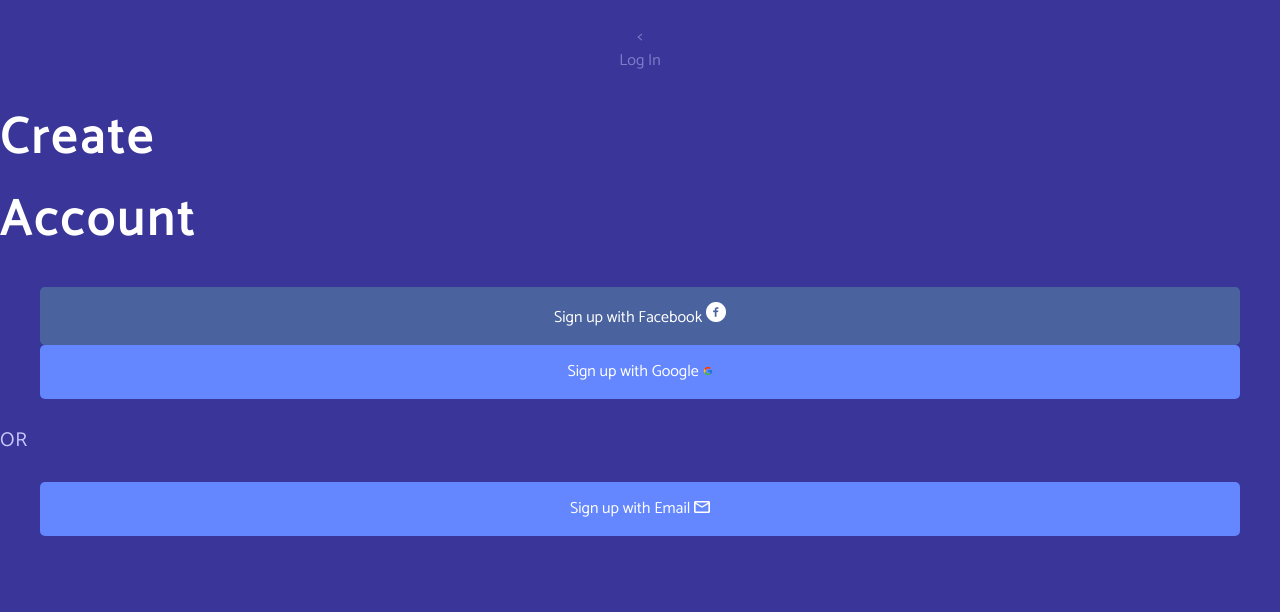
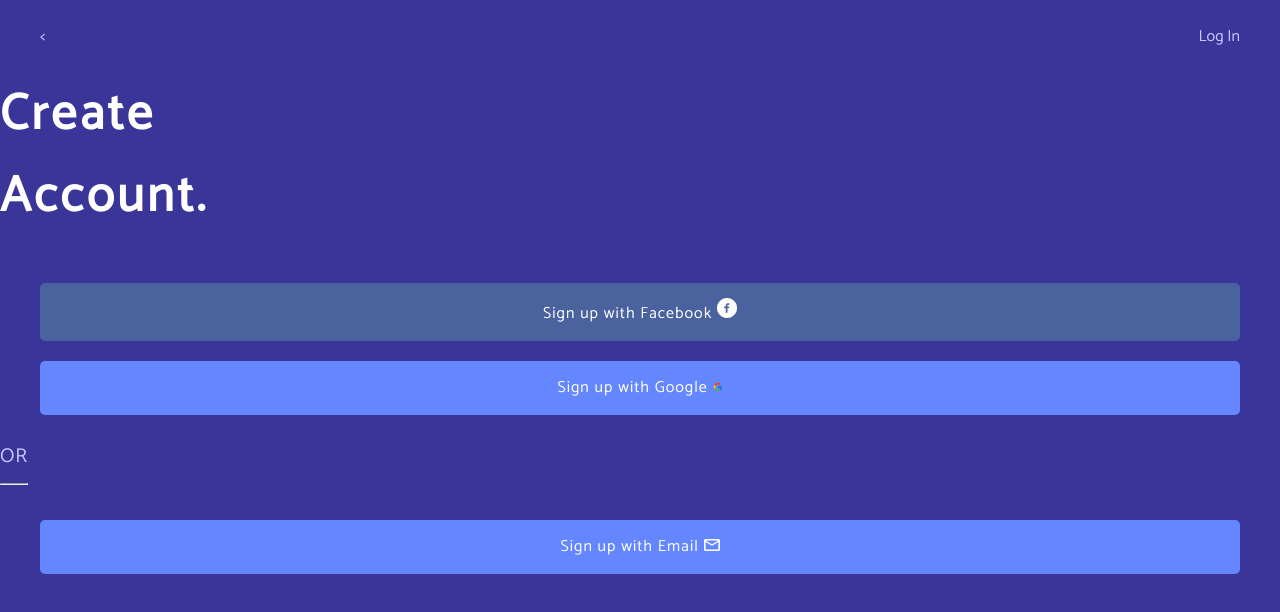
Before and after one commit to BloomTech-Labs/refresh-fe, a React (Create React App) app: page /signup in a window 1280 px wide. Shown: the top 612 px of the page. Built offline with nearby package versions, Linux system fonts and the light colour scheme.

Commit message:
editing some styling on the create-account component

```diff
--- a/src/views/onboarding/CreateAccount.js
+++ b/src/views/onboarding/CreateAccount.js
@@ -7,16 +7,16 @@ const CreateAccount = (props) => {
     return(
         <OnBoardWrapper>
             <OnBoardContainer>
-                <FlexHolder>
+                <TopHolder>
                 <ButtonNoColor>&lt;</ButtonNoColor>
                 <ButtonNoColor>Log In</ButtonNoColor>
-                </FlexHolder>
-                <Header>Create <br /> Account</Header>
+                </TopHolder>
+                <Header>Create <br /> Account.</Header>
                 <FlexHolder>
                 <FBButton>Sign up with Facebook <img src={fblogo} /> </FBButton>
                 <Button>Sign up with Google <img src={googlelogo} /></Button>
                 </FlexHolder>
-                <OnboardTxt>OR</OnboardTxt>
+                <OnboardTxt>OR<hr /></OnboardTxt>
                 <FlexHolder>
                 <Button>Sign up with Email <img src={emailogo} /></Button>
                 </FlexHolder>
@@ -65,6 +65,15 @@ width:100%;
 padding: 2.5rem 4rem;
 `
 
+const TopHolder = styled.div`
+display: flex;
+justify-content: space-between;
+margin: auto;
+padding: 2.5rem 0;
+align-items: flex-start;
+width:100%;
+`
+
 const Button = styled.a`
   display: inline-block;
   border-radius: 0.5rem;
@@ -75,6 +84,7 @@ const Button = styled.a`
   background: #6487ff;
   color: white;
   font-size:1.6rem;
+  letter-spacing:0.1rem;
 }
 `
 const FBButton = styled.a`
@@ -83,16 +93,19 @@ const FBButton = styled.a`
   padding: 1.5rem 0.8rem;
   width:100%;
   text-align:center;
-  margin: auto;
+  margin: 2rem auto;
   background: #4A639E;
   color: white;
   font-size:1.6rem;
+  letter-spacing:0.1rem;
 }
 `
 
 const ButtonNoColor = styled.a`
-    margin:auto;
+    margin:auto 4rem;
     font-size:1.6rem;
+    font-style: medium;
+    color: #CCC9FF;
 `
 
 export default CreateAccount;
```
